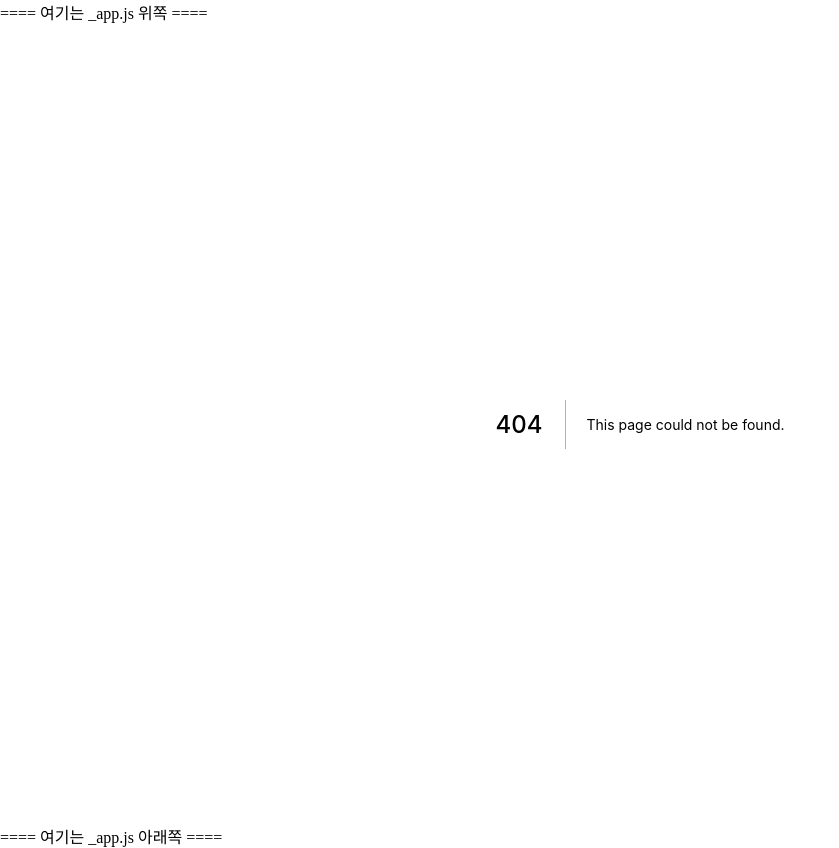
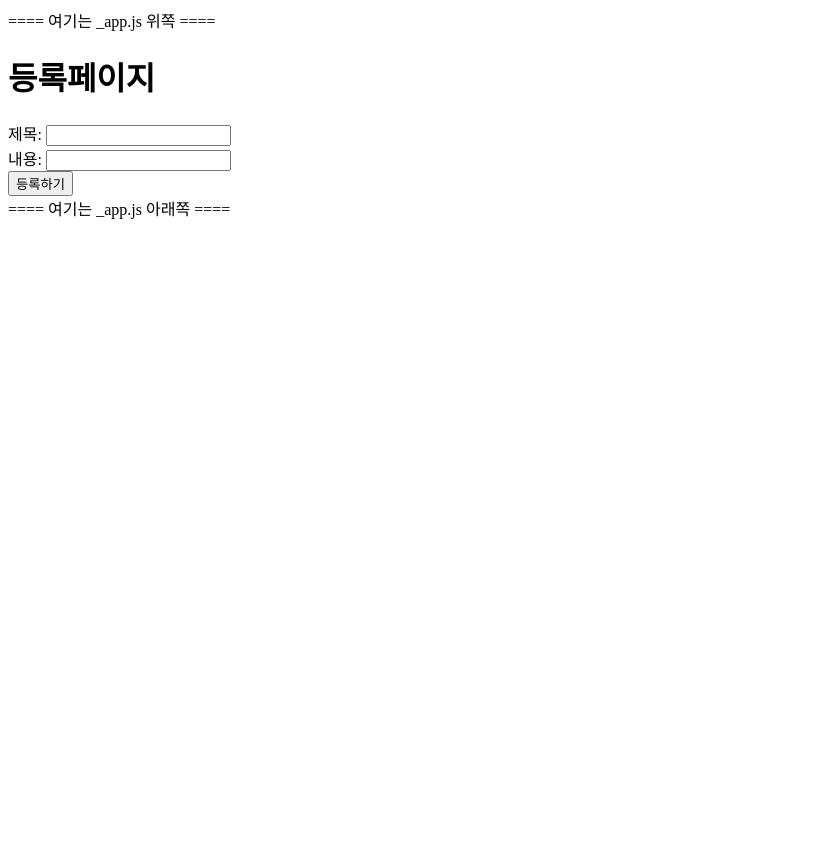
Before and after one commit to updaun/FrontEndCamp, a Next.js app in the folder codecamp-frontend-menti/class/: page /section09/09-02-board-component-new in a window 1280 px wide. Before the commit this address had no page. Shown: the whole page, without its empty margins (0-839 px from the left). After the commit the page ends 800 px from the top, so only its background shows below. Built offline with nearby package versions, Linux system fonts and the light colour scheme.

Commit message:
feat: 09-02-board-component-edit/new
- 컴포넌트를 활용한 등록, 수정

```diff
--- /dev/null
+++ b/codecamp-frontend-menti/class/pages/section09/09-02-board-component-edit/index.js
@@ -0,0 +1,5 @@
+import BoardComponent from "../../../src/components/units/board/09-board-component";
+
+export default function BoardEditPage() {
+  return <BoardComponent isEdit={true} />;
+}
--- /dev/null
+++ b/codecamp-frontend-menti/class/pages/section09/09-02-board-component-new/index.js
@@ -0,0 +1,5 @@
+import BoardComponent from "../../../src/components/units/board/09-board-component";
+
+export default function BoardNewPage() {
+  return <BoardComponent isEdit={false} />;
+}
--- /dev/null
+++ b/codecamp-frontend-menti/class/src/components/units/board/09-board-component/index.js
@@ -0,0 +1,12 @@
+export default function BoardComponent(props) {
+  return (
+    <div>
+      <h1>{props.isEdit ? "수정" : "등록"}페이지</h1>
+      제목: <input type="text" />
+      <br />
+      내용: <input type="text" />
+      <br />
+      <button>{props.isEdit ? "수정" : "등록"}하기</button>
+    </div>
+  );
+}
```
